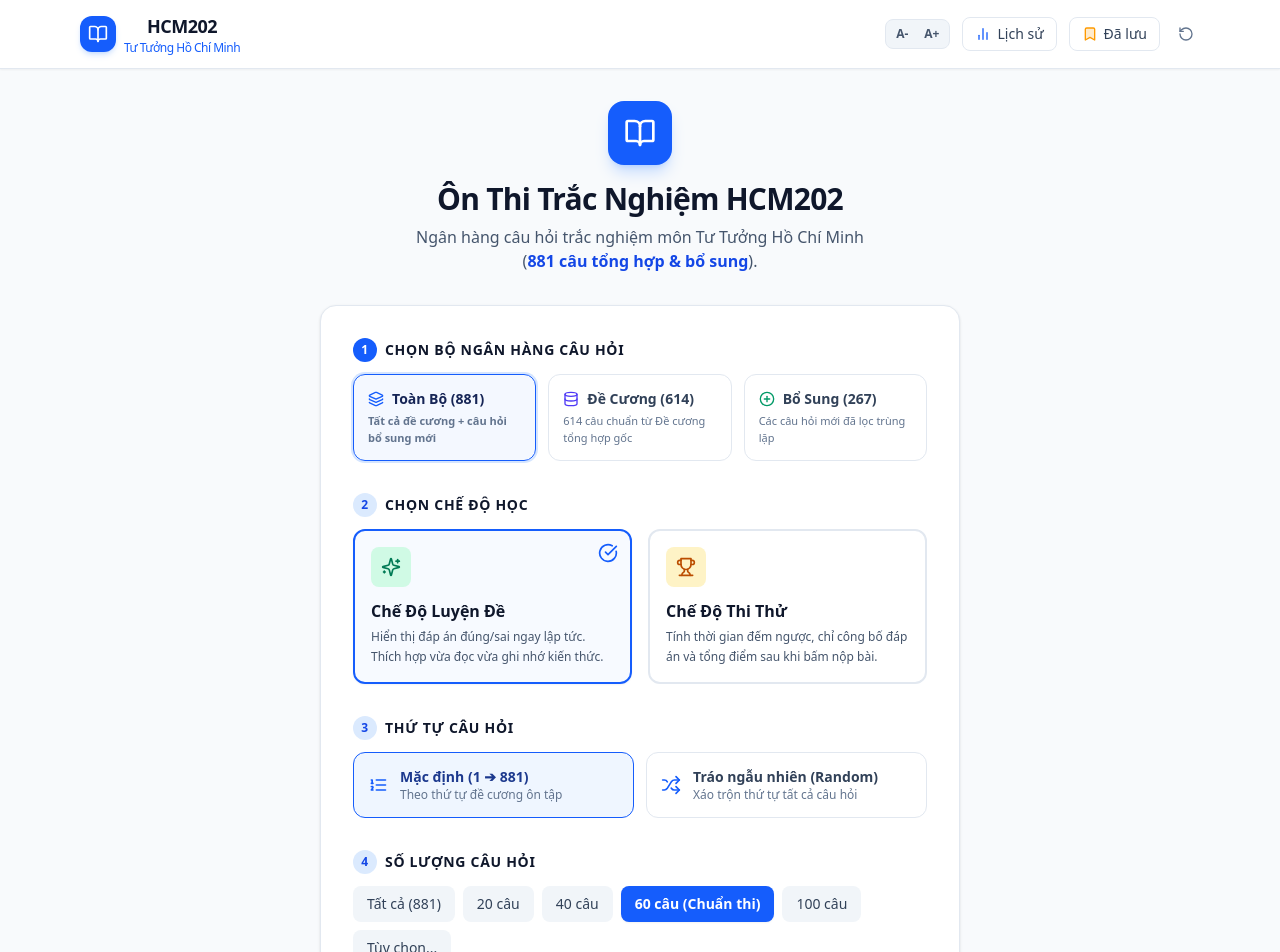
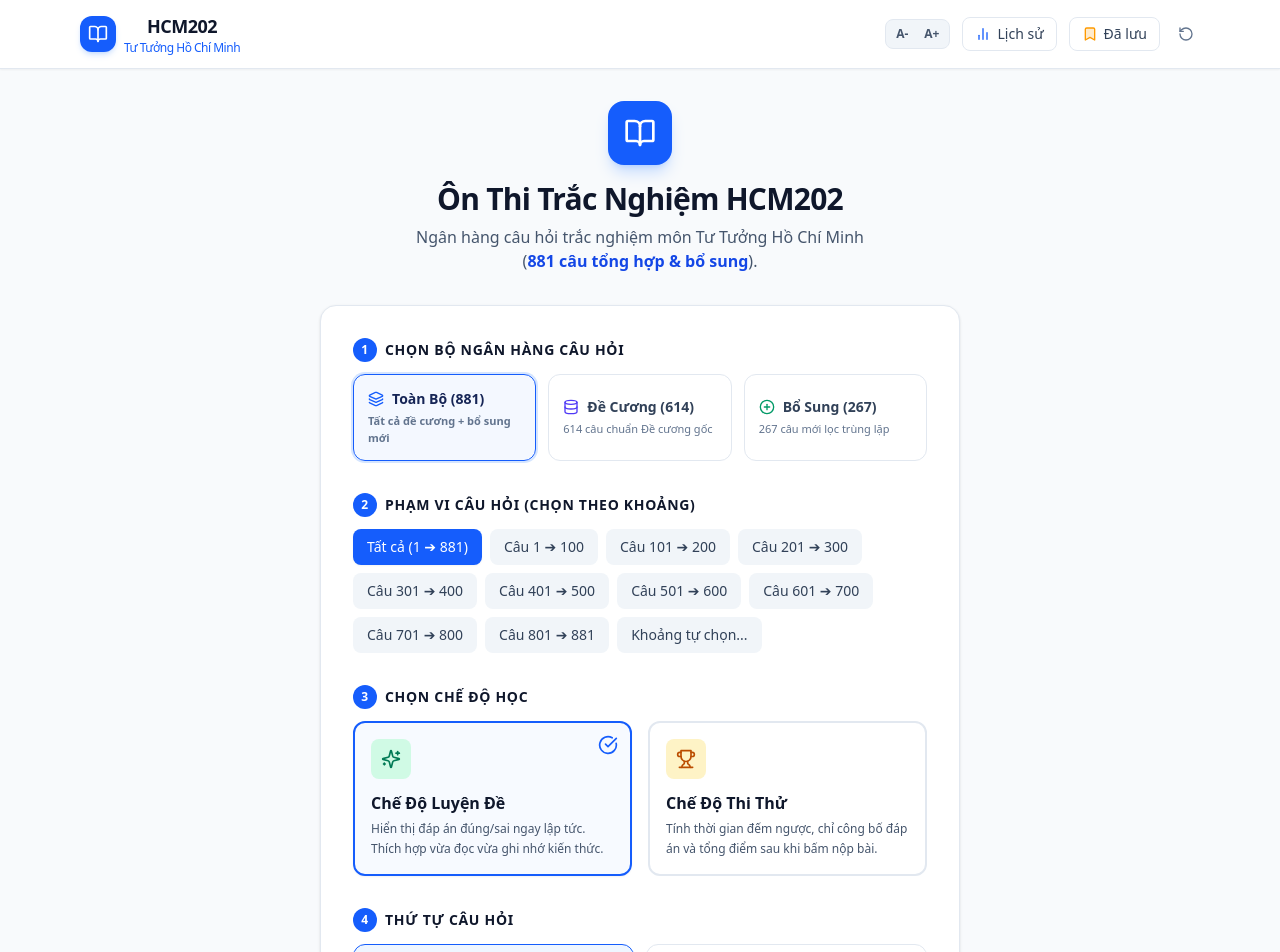
Before and after one commit to KokoroRay/webHCM202, a React (Vite) app: page / in a window 1280 px wide. Shown: the top 952 px of the page. Built offline with nearby package versions, Linux system fonts and the light colour scheme.

Commit message:
Add range filter selection for all question banks

```diff
--- a/src/components/SetupModal.jsx
+++ b/src/components/SetupModal.jsx
@@ -1,13 +1,18 @@
-import React, { useState } from 'react';
-import { Sparkles, Trophy, Shuffle, ListOrdered, CheckCircle, BookOpen, ArrowRight, Target, Database, PlusCircle, Layers } from 'lucide-react';
+import React, { useState, useEffect } from 'react';
+import { Sparkles, Trophy, Shuffle, ListOrdered, CheckCircle, BookOpen, ArrowRight, Database, PlusCircle, Layers, SlidersHorizontal } from 'lucide-react';
 
 export default function SetupModal({ totalOriginal, totalSupplementary, totalCombined, onStartQuiz }) {
   const [bank, setBank] = useState('combined'); // 'original' | 'supplementary' | 'combined'
   const [mode, setMode] = useState('practice'); // 'practice' | 'exam'
   const [order, setOrder] = useState('default'); // 'default' | 'random'
-  const [quantityType, setQuantityType] = useState('60'); // 'all' | '10' | '20' | '40' | '60' | '100' | 'custom'
+  const [quantityType, setQuantityType] = useState('all'); // 'all' | '20' | '40' | '60' | '100' | 'custom'
   const [customQty, setCustomQty] = useState(30);
-  const [rangeFilter, setRangeFilter] = useState('all');
+
+  // Range filter state
+  const [rangeMode, setRangeMode] = useState('all'); // 'all' | 'preset' | 'custom'
+  const [selectedPreset, setSelectedPreset] = useState('');
+  const [rangeFrom, setRangeFrom] = useState(1);
+  const [rangeTo, setRangeTo] = useState(100);
 
   const getBankTotal = () => {
     if (bank === 'original') return totalOriginal;
@@ -17,14 +22,49 @@ export default function SetupModal({ totalOriginal, totalSupplementary, totalCom
 
   const currentTotal = getBankTotal();
 
+  // Reset range selections when bank changes
+  useEffect(() => {
+    setRangeMode('all');
+    setSelectedPreset('');
+    setRangeFrom(1);
+    setRangeTo(Math.min(100, currentTotal));
+  }, [bank, currentTotal]);
+
+  // Generate preset ranges of 100 questions
+  const presetRanges = (() => {
+    const ranges = [];
+    const step = 100;
+    for (let start = 1; start <= currentTotal; start += step) {
+      const end = Math.min(start + step - 1, currentTotal);
+      ranges.push({ label: `Câu ${start} ➔ ${end}`, val: `${start}-${end}`, start, end });
+    }
+    return ranges;
+  })();
+
   const handleStart = () => {
-    let count = currentTotal;
+    let finalRangeFilter = 'all';
+    let availableInRange = currentTotal;
+
+    if (rangeMode === 'preset' && selectedPreset) {
+      finalRangeFilter = selectedPreset;
+      const [s, e] = selectedPreset.split('-').map(Number);
+      availableInRange = Math.max(1, e - s + 1);
+    } else if (rangeMode === 'custom') {
+      let s = parseInt(rangeFrom) || 1;
+      let e = parseInt(rangeTo) || currentTotal;
+      s = Math.min(Math.max(1, s), currentTotal);
+      e = Math.min(Math.max(s, e), currentTotal);
+      finalRangeFilter = `${s}-${e}`;
+      availableInRange = Math.max(1, e - s + 1);
+    }
+
+    let count = availableInRange;
     if (quantityType === 'all') {
-      count = currentTotal;
+      count = availableInRange;
     } else if (quantityType === 'custom') {
-      count = Math.min(Math.max(1, parseInt(customQty) || 10), currentTotal);
+      count = Math.min(Math.max(1, parseInt(customQty) || 10), availableInRange);
     } else {
-      count = parseInt(quantityType);
+      count = Math.min(parseInt(quantityType), availableInRange);
     }
 
     onStartQuiz({
@@ -32,7 +72,7 @@ export default function SetupModal({ totalOriginal, totalSupplementary, totalCom
       mode,
       order,
       count,
-      rangeFilter
+      rangeFilter: finalRangeFilter
     });
   };
 
@@ -55,7 +95,7 @@ export default function SetupModal({ totalOriginal, totalSupplementary, totalCom
       {/* Main Options Card */}
       <div className="bg-white rounded-2xl border border-slate-200 shadow-sm p-6 sm:p-8 space-y-8">
 
-        {/* 0. Select Question Bank */}
+        {/* 1. Select Question Bank */}
         <div>
           <label className="block text-sm font-bold text-slate-900 uppercase tracking-wider mb-3 flex items-center gap-2">
             <span className="w-6 h-6 rounded-full bg-blue-600 text-white text-xs flex items-center justify-center font-bold">1</span>
@@ -76,7 +116,7 @@ export default function SetupModal({ totalOriginal, totalSupplementary, totalCom
                 <Layers className="w-4 h-4 text-blue-600" />
                 <span className="font-bold text-sm">Toàn Bộ ({totalCombined})</span>
               </div>
-              <p className="text-[11px] text-slate-500">Tất cả đề cương + câu hỏi bổ sung mới</p>
+              <p className="text-[11px] text-slate-500">Tất cả đề cương + bổ sung mới</p>
             </button>
 
             <button
@@ -92,7 +132,7 @@ export default function SetupModal({ totalOriginal, totalSupplementary, totalCom
                 <Database className="w-4 h-4 text-indigo-600" />
                 <span className="font-bold text-sm">Đề Cương ({totalOriginal})</span>
               </div>
-              <p className="text-[11px] text-slate-500">614 câu chuẩn từ Đề cương tổng hợp gốc</p>
+              <p className="text-[11px] text-slate-500">614 câu chuẩn Đề cương gốc</p>
             </button>
 
             <button
@@ -108,16 +148,103 @@ export default function SetupModal({ totalOriginal, totalSupplementary, totalCom
                 <PlusCircle className="w-4 h-4 text-emerald-600" />
                 <span className="font-bold text-sm">Bổ Sung ({totalSupplementary})</span>
               </div>
-              <p className="text-[11px] text-slate-500">Các câu hỏi mới đã lọc trùng lặp</p>
+              <p className="text-[11px] text-slate-500">267 câu mới lọc trùng lặp</p>
             </button>
 
           </div>
         </div>
 
-        {/* 1. Select Mode */}
+        {/* 2. Select Question Range (Khoảng câu hỏi) */}
         <div>
           <label className="block text-sm font-bold text-slate-900 uppercase tracking-wider mb-3 flex items-center gap-2">
-            <span className="w-6 h-6 rounded-full bg-blue-100 text-blue-700 text-xs flex items-center justify-center font-bold">2</span>
+            <span className="w-6 h-6 rounded-full bg-blue-600 text-white text-xs flex items-center justify-center font-bold">2</span>
+            Phạm Vi Câu Hỏi (Chọn Theo Khoảng)
+          </label>
+
+          <div className="space-y-3">
+            {/* Top row options */}
+            <div className="flex flex-wrap gap-2">
+              <button
+                type="button"
+                onClick={() => {
+                  setRangeMode('all');
+                  setSelectedPreset('');
+                }}
+                className={`px-3.5 py-2 rounded-lg text-xs sm:text-sm font-medium transition cursor-pointer ${
+                  rangeMode === 'all'
+                    ? 'bg-blue-600 text-white shadow-xs font-bold'
+                    : 'bg-slate-100 text-slate-700 hover:bg-slate-200'
+                }`}
+              >
+                Tất cả (1 ➔ {currentTotal})
+              </button>
+
+              {presetRanges.map((preset) => (
+                <button
+                  key={preset.val}
+                  type="button"
+                  onClick={() => {
+                    setRangeMode('preset');
+                    setSelectedPreset(preset.val);
+                  }}
+                  className={`px-3.5 py-2 rounded-lg text-xs sm:text-sm font-medium transition cursor-pointer ${
+                    rangeMode === 'preset' && selectedPreset === preset.val
+                      ? 'bg-blue-600 text-white shadow-xs font-bold'
+                      : 'bg-slate-100 text-slate-700 hover:bg-slate-200'
+                  }`}
+                >
+                  {preset.label}
+                </button>
+              ))}
+
+              <button
+                type="button"
+                onClick={() => setRangeMode('custom')}
+                className={`px-3.5 py-2 rounded-lg text-xs sm:text-sm font-medium transition cursor-pointer ${
+                  rangeMode === 'custom'
+                    ? 'bg-blue-600 text-white shadow-xs font-bold'
+                    : 'bg-slate-100 text-slate-700 hover:bg-slate-200'
+                }`}
+              >
+                Khoảng tự chọn...
+              </button>
+            </div>
+
+            {/* Custom Range Inputs */}
+            {rangeMode === 'custom' && (
+              <div className="p-3.5 bg-blue-50/60 rounded-xl border border-blue-200 flex flex-wrap items-center gap-3">
+                <SlidersHorizontal className="w-4 h-4 text-blue-600 shrink-0" />
+                <span className="text-xs font-bold text-slate-700">Tự chọn khoảng câu hỏi:</span>
+                <div className="flex items-center gap-2">
+                  <span className="text-xs text-slate-600">Từ câu</span>
+                  <input
+                    type="number"
+                    min="1"
+                    max={currentTotal}
+                    value={rangeFrom}
+                    onChange={(e) => setRangeFrom(e.target.value)}
+                    className="w-20 px-2.5 py-1 border border-slate-300 rounded-lg text-sm text-center font-bold focus:outline-none focus:ring-2 focus:ring-blue-500 bg-white"
+                  />
+                  <span className="text-xs text-slate-600">đến câu</span>
+                  <input
+                    type="number"
+                    min="1"
+                    max={currentTotal}
+                    value={rangeTo}
+                    onChange={(e) => setRangeTo(e.target.value)}
+                    className="w-20 px-2.5 py-1 border border-slate-300 rounded-lg text-sm text-center font-bold focus:outline-none focus:ring-2 focus:ring-blue-500 bg-white"
+                  />
+                  <span className="text-xs text-slate-500">(Tối đa {currentTotal})</span>
+                </div>
+              </div>
+            )}
+          </div>
+        </div>
+
+        {/* 3. Select Mode */}
+        <div>
+          <label className="block text-sm font-bold text-slate-900 uppercase tracking-wider mb-3 flex items-center gap-2">
+            <span className="w-6 h-6 rounded-full bg-blue-600 text-white text-xs flex items-center justify-center font-bold">3</span>
             Chọn Chế Độ Học
           </label>
           <div className="grid grid-cols-1 sm:grid-cols-2 gap-4">
@@ -168,10 +295,10 @@ export default function SetupModal({ totalOriginal, totalSupplementary, totalCom
           </div>
         </div>
 
-        {/* 2. Select Question Order */}
+        {/* 4. Select Question Order */}
         <div>
           <label className="block text-sm font-bold text-slate-900 uppercase tracking-wider mb-3 flex items-center gap-2">
-            <span className="w-6 h-6 rounded-full bg-blue-100 text-blue-700 text-xs flex items-center justify-center font-bold">3</span>
+            <span className="w-6 h-6 rounded-full bg-blue-600 text-white text-xs flex items-center justify-center font-bold">4</span>
             Thứ Tự Câu Hỏi
           </label>
           <div className="grid grid-cols-1 sm:grid-cols-2 gap-3">
@@ -187,8 +314,8 @@ export default function SetupModal({ totalOriginal, totalSupplementary, totalCom
             >
               <ListOrdered className="w-5 h-5 text-blue-600 shrink-0" />
               <div>
-                <div className="text-sm font-bold">Mặc định (1 ➔ {currentTotal})</div>
-                <div className="text-xs text-slate-500 font-normal">Theo thứ tự đề cương ôn tập</div>
+                <div className="text-sm font-bold">Mặc định</div>
+                <div className="text-xs text-slate-500 font-normal">Theo thứ tự tự nhiên của đề</div>
               </div>
             </button>
 
@@ -204,22 +331,22 @@ export default function SetupModal({ totalOriginal, totalSupplementary, totalCom
               <Shuffle className="w-5 h-5 text-blue-600 shrink-0" />
               <div>
                 <div className="text-sm font-bold">Tráo ngẫu nhiên (Random)</div>
-                <div className="text-xs text-slate-500 font-normal">Xáo trộn thứ tự tất cả câu hỏi</div>
+                <div className="text-xs text-slate-500 font-normal">Xáo trộn thứ tự trong khoảng đã chọn</div>
               </div>
             </button>
           </div>
         </div>
 
-        {/* 3. Select Quantity */}
+        {/* 5. Select Quantity */}
         <div>
           <label className="block text-sm font-bold text-slate-900 uppercase tracking-wider mb-3 flex items-center gap-2">
-            <span className="w-6 h-6 rounded-full bg-blue-100 text-blue-700 text-xs flex items-center justify-center font-bold">4</span>
-            Số Lượng Câu Hỏi
+            <span className="w-6 h-6 rounded-full bg-blue-600 text-white text-xs flex items-center justify-center font-bold">5</span>
+            Số Lượng Câu Hỏi Làm Bài
           </label>
 
           <div className="flex flex-wrap gap-2 mb-3">
             {[
-              { label: `Tất cả (${currentTotal})`, val: 'all' },
+              { label: 'Tất cả trong khoảng', val: 'all' },
               { label: '20 câu', val: '20' },
               { label: '40 câu', val: '40' },
               { label: '60 câu (Chuẩn thi)', val: '60' },
@@ -252,7 +379,7 @@ export default function SetupModal({ totalOriginal, totalSupplementary, totalCom
                 onChange={(e) => setCustomQty(e.target.value)}
                 className="w-28 px-3 py-1.5 border border-slate-300 rounded-lg text-sm focus:outline-none focus:ring-2 focus:ring-blue-500 bg-white"
               />
-              <span className="text-xs text-slate-500">(1 - {currentTotal})</span>
+              <span className="text-xs text-slate-500">(Tối đa {currentTotal})</span>
             </div>
           )}
         </div>
```
